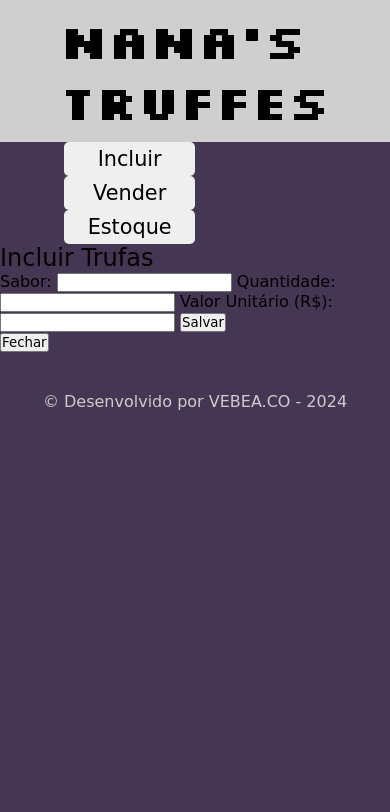
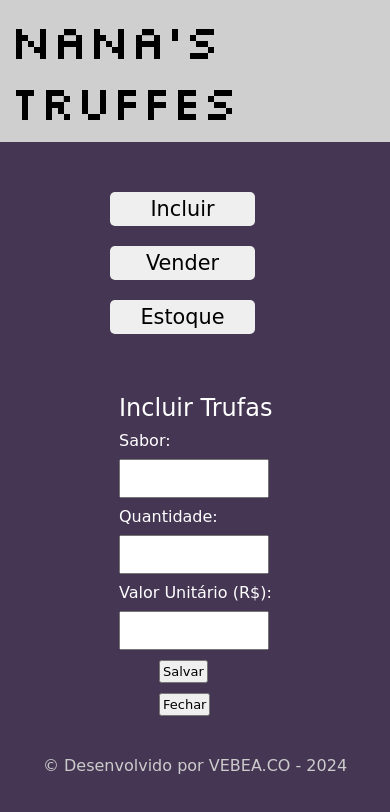
Before and after one commit to souviitor/lista_tarefas, a plain HTML site: page index.html in a window 390 px wide. Both pictures are taken after a click on the button "Incluir". Drawn offline with Linux system fonts and the light colour scheme; a web font is replaced by a local one.

Commit message:
alteracao no style

```diff
--- a/index.html
+++ b/index.html
@@ -22,8 +22,8 @@
   <!-- Modal para Incluir Trufas -->
   <div id="incluirPopup" class="popup" style="display: none;">
     <div class="popup-content">
-      <h2>Incluir Trufas</h2>
       <form id="formIncluir">
+        <h2>Incluir Trufas</h2>
         <label>Sabor:</label>
         <input type="text" id="sabor" required>
         <label>Quantidade:</label>
--- a/style/main.css
+++ b/style/main.css
@@ -1,7 +1,7 @@
-@import url('https://fonts.googleapis.com/css2?family=Shantell+Sans:ital,wght@0,300..800;1,300..800&display=swap');
-@import url('https://fonts.googleapis.com/css2?family=Shantell+Sans:ital,wght@0,300..800;1,300..800&family=Silkscreen:wght@400;700&display=swap');
+@import url("https://fonts.googleapis.com/css2?family=Shantell+Sans:ital,wght@0,300..800;1,300..800&display=swap");
+@import url("https://fonts.googleapis.com/css2?family=Shantell+Sans:ital,wght@0,300..800;1,300..800&family=Silkscreen:wght@400;700&display=swap");
 
-*{
+* {
   margin: 0;
   padding: 0;
   box-sizing: border-box;
@@ -9,12 +9,12 @@
   font-family: "Shantell Sans", cursive;
 }
 
-body{
+body {
   /* max-width: 1440px; */
   margin: 0 auto;
   background-color: #453654;
 }
-.cabeca{
+.cabeca {
   width: 100%;
   background-color: #cfcfcf;
   color: #000;
@@ -25,7 +25,7 @@ body{
   padding: 10px;
 }
 
-.cabeca h1{
+.cabeca h1 {
   font-family: "Silkscreen", sans-serif;
   margin-left: 50px;
   font-weight: 700;
@@ -33,7 +33,7 @@ body{
   font-size: 3em;
 }
 
-.cabeca .lista ul{
+.cabeca .lista ul {
   width: 100%;
   display: flex;
   justify-content: flex-end;
@@ -62,13 +62,13 @@ body{
   border-radius: 5px;
 }
 
-.principal{
+.principal {
   display: grid;
   align-items: center;
   justify-content: center;
 }
 
-.principal h2{
+.principal h2 {
   font-size: 2.2em;
   margin-bottom: 10px;
   margin-top: 10px;
@@ -76,20 +76,20 @@ body{
   color: #fff;
 }
 
-.principal .tarefa label{
+.principal .tarefa label {
   font-size: 1.5em;
   font-weight: normal;
   align-items: center;
   color: #fff;
 }
 
-.principal .tarefa input{
+.principal .tarefa input {
   width: 50%;
   padding: 5px;
   margin-bottom: 10px;
 }
 
-.principal button{
+.principal button {
   width: 50%;
   padding: 5px;
   margin: 0 auto;
@@ -99,44 +99,108 @@ body{
   cursor: pointer;
 }
 
-.principal button:hover{
+.principal button:hover {
   transform: translateY(1px);
   background-color: #857f8b;
   color: #fff;
   text-transform: uppercase;
 }
 
-.principal table{
+.principal table {
   width: 100%;
   margin-top: 20px;
   border-collapse: collapse;
 }
 
-.principal table th, .principal table td{
+.principal table th,
+.principal table td {
   border: 1px solid #ddd;
   padding: 8px;
   text-align: center;
 }
 
-#tarefa-lista, #tarefa-completadas-lista{
+#tarefa-lista,
+#tarefa-completadas-lista {
   color: #fff;
 }
 
-.principal table th{
+.principal table th {
   padding-top: 12px;
   padding-bottom: 12px;
   background-color: #857f8b;
   color: #fff;
 }
 
-.principal .lista_tarefa{
+.principal .lista_tarefa {
   margin-top: 40px;
   background-color: #fff;
 }
 
-footer{
+footer {
   display: flex;
   justify-content: center;
   color: #ccc;
   margin-top: 40px;
 }
+
+@media (max-width: 667px) {
+  body {
+    max-width: 100%;
+    width: 100%;
+  }
+
+  .cabeca {
+    justify-content: center;
+
+    h1 {
+      font-family: "Silkscreen", sans-serif;
+      margin-left: 0px;
+      font-weight: 500;
+      font-style: normal;
+      font-size: 3em;
+    }
+  }
+
+  .principal {
+    display: flex;
+    margin-left: 100px;
+    margin-top: 40px;
+  }
+  .principal button {
+    width: 50%;
+    padding: 5px;
+    margin: 0 auto;
+    font-size: 1.3em;
+    border: none;
+    border-radius: 5px;
+    cursor: pointer;
+    margin: 10px;
+  }
+
+  #incluirPopup,
+  #venderPopup {
+    margin-left: 119px;
+
+    h2 {
+      margin-top: 50px;
+      color: white;
+    }
+  }
+  label,
+  input {
+    display: flex;
+    color: #fff;
+    margin-top: 9px;
+  }
+
+  input {
+    padding: 10px;
+    width: 150px;
+  }
+  button {
+    font-size: 13px;
+    margin-left: 40px;
+    padding: 2px;
+    margin-top: 10px;
+  }
+}
```
